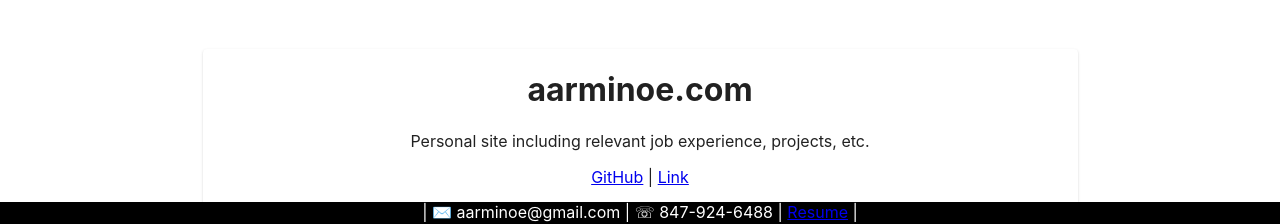
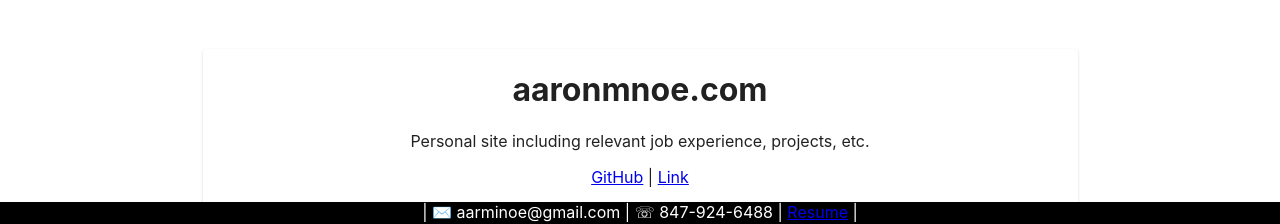
Before and after one commit to aarminoe/personal-site, a React (Create React App) app: page /projects in a window 1280 px wide. Shown: the part 558-782 px from the top of the page. Built offline with nearby package versions, Linux system fonts and the light colour scheme; no server answers.

Commit message:
fixed type and link destination for personal website in projects tab

```diff
--- a/src/Projects.js
+++ b/src/Projects.js
@@ -22,9 +22,9 @@ function Projects() {
                 </div>
             </Card>
             <Card className="single-project">
-                <h1>aarminoe.com</h1>
+                <h1>aaronmnoe.com</h1>
                 <p>Personal site including relevant job experience, projects, etc.</p>
-                <Link to='https://github.com/aarminoe/personal-site'>GitHub</Link> | <Link to ='https://main.d2n54e2sdil7ey.amplifyapp.com/'>Link</Link>
+                <Link to='https://github.com/aarminoe/personal-site'>GitHub</Link> | <Link to ='https://aaronmnoe.com/'>Link</Link>
                 <div>
                     <div>
                         <p>• Utilized an AWS CloudFront Distribution to point to a static S3 website endpoint
```
